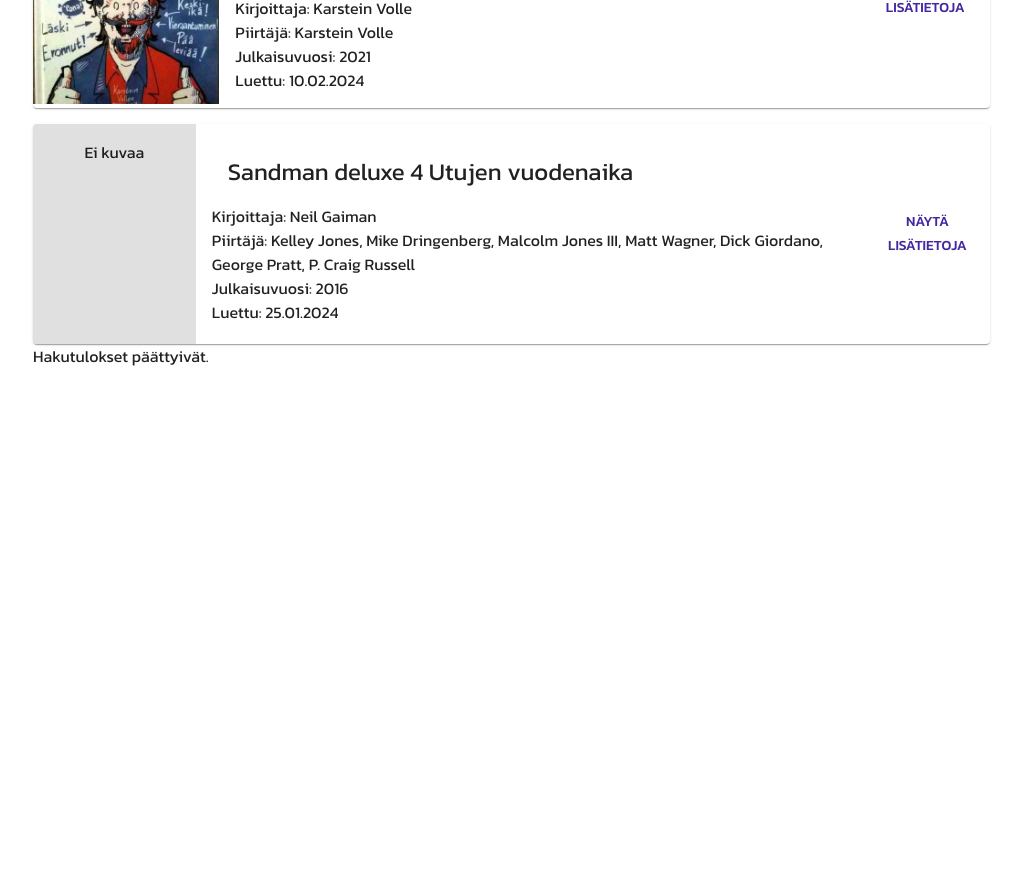
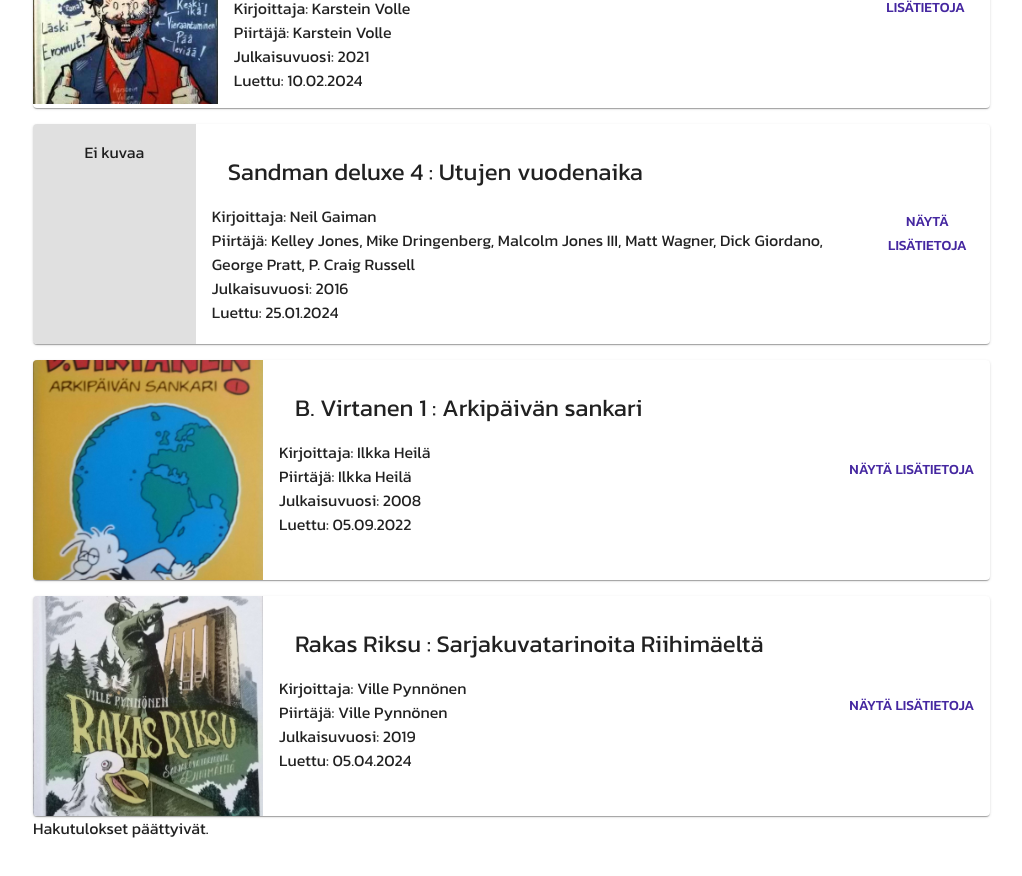
Before and after one commit to faltzuthewiz/comics-frontend, a React (Vite) app: page /listaa in a window 1280 px wide. Shown: the part 880-1756 px from the top of the page, without its empty margins (95-1117 px from the left). Before the commit the page ends 1338 px from the top, so only its background shows below. Built offline with nearby package versions, Linux system fonts and the light colour scheme; a web font is replaced by a local one.

Commit message:
added a couple of new comics and buttons to frontpage, updated readme, small changes to content

```diff
--- a/src/App.jsx
+++ b/src/App.jsx
@@ -97,10 +97,48 @@ const comicsList = [
     ISBN: "9788869712753",
     selfPublished: false,
     publisher: "RW Kustannus",
-    language: "Finnish", // English formatting
-    dateRead: "01.25.2024",
+    language: "Finnish",
+    dateRead: "01.25.2024", // English formatting
     image: "",
     ownThoughts: "Luin tämän sarjakuvan pikkuhiljaa parin viikon aikana. Olin lainannut tämän jo oikeastaan joululomalla vieraillessani vanhempieni luona, mutta en ehtinyt lukea sitä, toisin kuin avopuolisoni. Kun tulimme kotiin, kumppanini kävi lainaamassa tämän ja seuraavankin Sandmanin. Lainasimme toisillemme siis käytännössä saman sarjakuvan - hah haa! Inspiraationa Sandmanin Luciferin ulkonäköön on kerrottu olleen David Bowie, ja samaa näköä näyttää olevan, ainakin joissain ruuduissa. Toisaalta joissain ruuduissa Lucifer näyttääkin taas täysin erilaiselta...",
+  },
+  {
+    id: 5,
+    name: "B. Virtanen 1",
+    additionalName: "Arkipäivän sankari",
+    translation: false,
+    originalName: "",
+    artist: "Ilkka Heilä",
+    writer: "Ilkka Heilä",
+    details: "Pieni ja päähänpotkittu B. Virtanen sinnittelee kotona ja konttorissa kaikkien palkkaorjien riemuksi ja lohduksi. Ensimmäinen B. Virtanen -sarjakuva-albumi Arkipäivän sankari myi painoksensa loppuun yhdessä yössä ilmestyttyään vuonna 1997. Sittemmin konttoritekniikka on muuttunut, mutta onko mikään muu? Johtaja Hynälän konttori on täystyöllistänyt myös piirtäjänsä Ilkka Heilän.",
+    pages: "192",
+    publicationYear: 2008,
+    ISBN: "9789525602883",
+    selfPublished: false,
+    publisher: "Arktinen Banaani",
+    language: "Finnish",
+    dateRead: "09.05.2022", // English formatting
+    image: "b-virtanen1_HeilaI.jpg",
+    ownThoughts: "Tutustuin B. Virtaseen joskus lukioaikoina ja tykästyin jo silloin B. Virtasen konttorin värikkäisiin hahmoihin. Tunsin suurta myötätuntoa B. Virtasta kohtaan, jota kohdeltiin niin kotona kuin konttorissa kuin kynnysmattoa. Myöhemmin aloitin työelämän ja tajusin, että tosielämänkin toimistoista löytyy kaikenlaista sarjakuvahahmoa... Kevyt pokkari on nopealukuinen ja kulkee kätevästi mukana reissussakin.",
+  },
+  {
+    id: 6,
+    name: "Rakas Riksu",
+    additionalName: "Sarjakuvatarinoita Riihimäeltä",
+    translation: false,
+    originalName: "",
+    artist: "Ville Pynnönen",
+    writer: "Ville Pynnönen",
+    details: "Riihimäki merkitsee useimmille vain pakollista seisoskelua rautatieasemalla, kun odotetaan jatkoyhteyttä jonnekin muualle. Mutta toki Riksu on muutakin kuin risteysasema. Käsipallokaupungin teatteri- ja museo-osaaminen on huomattu valtakunnallisesti. Kirjaston maine on legendaarinen. Tässäkin teoksessa mainittuun Vihreään taloon tullaan kuuntelemaan musiikkia Helsingistä asti. Siinä muutama syy, joiden vuoksi Rakkaan Riksun tekijä Ville Pynnönen (s. 1974) uskoo, että Riihimäki on hänen lopullinen kotikaupunkinsa. Lisäksi Riihimäki on täynnä tarinoita. Rakas Riksu sisältää yhdeksän Pynnösen sarjakuvanovelleiksi dramatisoimaa paikalliskertomusta. Kahdeksan niistä perustuu tositapahtumiin ja se viimeinenkin olisi aivan hyvin voinut tapahtua. Suuri Kurpitsa julkaisi kirjan yhteistyössä Riihimäen kaupungin kanssa.",
+    pages: "52",
+    publicationYear: 2019,
+    ISBN: "9789527160329",
+    selfPublished: false,
+    publisher: "Suuri Kurpitsa",
+    language: "Finnish",
+    dateRead: "04.05.2024", // English formatting
+    image: "rakas-riksu_PynnonenV.jpg",
+    ownThoughts: "Ystäväni muutti Riihimäelle (eli Riksuun) tässä jokin aika sitten, ja tiesin heti, mitä hankin tuparilahjaksi – tämän sarjakuvan. Olin pyöritellyt teosta viime kesänä Riihimäen Lasimuseon museokaupassa, mutta tuolloin sarjakuva jäi hyllyyn (ehkäpä tuo kansikuvan hurjannäköinen lokki vaikutti ostopäätökseen). Nyt kun sitä todella tarvitsin, teos sattui löytymään kevään Tampere Kuplii -sarjakuvafestareilta Suuren Kurpitsan myyntipöydästä. Hurraa! 'Rakas Riksu' on melko kompakti, 50-sivuinen sarjakuva, jossa vaihtelevat sarjakuvanovellit sekä yhden koko sivun kokoiset piirrokset. Erityisesti mieleeni jäi Granitin aukiolla harvalukuiselle yleisölle esiintyvä muusikko, joka sai minut ajattelemaan: 'Jep, tämän Riksun minä tiedän!'",
   },
 ]
 
--- a/src/components/ComicsList.jsx
+++ b/src/components/ComicsList.jsx
@@ -23,7 +23,11 @@ function ComicsList({ comics, showbtn }) {
                                                     : <CardContent sx={{ textAlign: "center", height: 220, width: 200, backgroundColor: "grey.300" }}><Typography >Ei kuvaa</Typography></CardContent>
                                             }
                                             <CardContent sx={{ flexGrow: 8 }}>
-                                                <CardHeader title={`${comic.name} ${comic.additionalName}`} />
+                                                {
+                                                    comic.additionalName !== "" ?
+                                                        <CardHeader title={`${comic.name} : ${comic.additionalName}`} />
+                                                        : <CardHeader title={`${comic.name}`} />
+                                                }
                                                 <Typography>Kirjoittaja: {comic.writer}</Typography>
                                                 <Typography>Piirtäjä: {comic.artist}</Typography>
                                                 <Typography>Julkaisuvuosi: {comic.publicationYear}</Typography>
--- a/src/components/InfoPage.jsx
+++ b/src/components/InfoPage.jsx
@@ -1,4 +1,5 @@
 import { Box, Typography } from "@mui/material"
+import { Link } from "react-router-dom"
 
 function InfoPage() {
     return (
@@ -6,7 +7,7 @@ function InfoPage() {
             <Typography variant="h2">Tietoa sivustosta</Typography>
             <Box sx={{ display: "flex", flexDirection: "column" }}>
                 <Typography>Tämä sivusto esittelee lukemiani sarjakuvia. Sivustoa ylläpitää Sonja Fallström. Sarjakuvat ovat pitkäaikainen intohimoni, ja olenkin lukenut (ja piirtänyt) niitä jo päälle parin vuosikymmenen ajan.</Typography>
-                <Typography>"Sonjan sarjiscorner" -sivusto on toteutettu alun perin Haaga-Helia ammattikorkeakoulun "Front end -ohjelmointi" -kurssin lopputyönä keväällä 2024.</Typography>
+                <Typography>"Sonjan sarjiscorner" -sivusto on toteutettu alun perin Haaga-Helia ammattikorkeakoulun "Front end -ohjelmointi" -kurssin lopputyönä keväällä 2024. Sivuston front end on toteutettu ReactJS:lla sekä Material UI:lla. Sivuston lähdekoodi löytyy <Link to="https://github.com/faltzuthewiz/comics-frontend">GitHubista</Link>.</Typography>
             </Box>
         </Box>
     )
--- a/src/components/Introduction.jsx
+++ b/src/components/Introduction.jsx
@@ -1,4 +1,5 @@
-import { Box, Typography } from "@mui/material"
+import { Box, Button, Typography } from "@mui/material"
+import { Link, Outlet } from "react-router-dom";
 
 function Introduction() {
     return (
@@ -6,6 +7,10 @@ function Introduction() {
             <Box sx={{ paddingTop: "120px", display: "flex", justifyContent: "center", alignItems: "center", flexDirection: "column", backgroundColor: "primary.main", color: "#FFF", height: "100vh" }} maxWidth={"false"} >
                 <Typography variant="h1">Sonjan sarjiscorner</Typography>
                 <Typography sx={{ margin: "100px" }}>Tervetuloa Sonjan sarjiscorneriin! Tällä sivustolla esittelen lukemiani sarjakuvia.</Typography>
+                <Box>
+                    <Button variant="contained" color="secondary" sx={{ margin: "10px" }} component={Link} to='listaa'>Selaa sarjakuvia</Button>
+                    <Button variant="contained" color="secondary" sx={{ margin: "10px" }} component={Link} to='info'>Lue tietoa sivustosta</Button>
+                </Box>
             </Box >
         </>
     )
```
Also changed, not shown: 1 other file (tests, documents, lock files or other folders).
